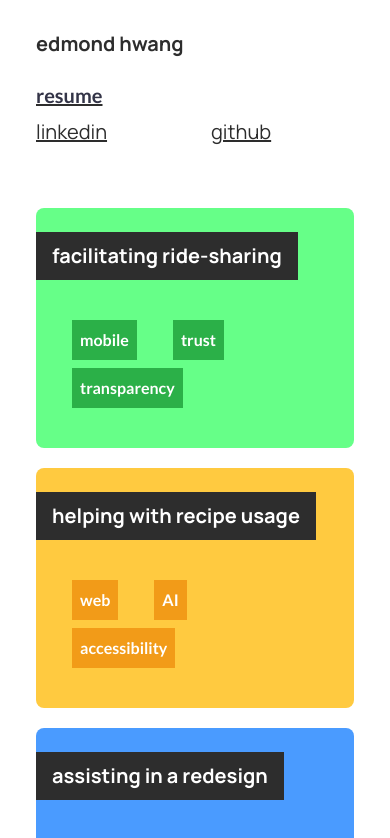
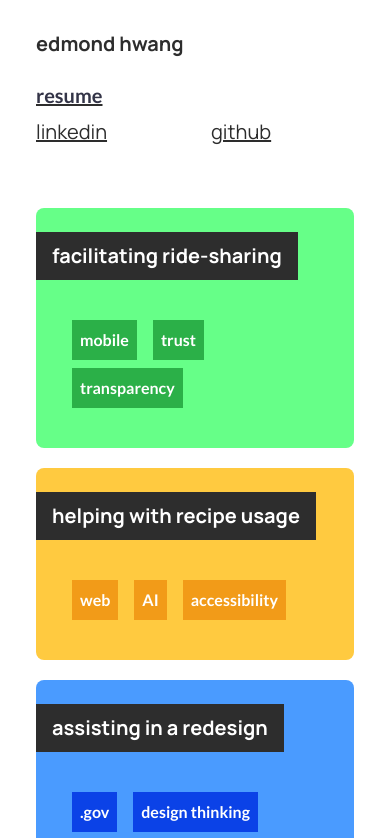
Before and after one commit to edhwang90/vite-portfolio, a React (Vite) app: page / in a window 390 px wide. Shown: the top 838 px of the page. Built offline with nearby package versions, Linux system fonts and the light colour scheme.

Commit message:
mobile
mobile device vs responsive css

```diff
--- a/src/styles/home.scss
+++ b/src/styles/home.scss
@@ -127,6 +127,7 @@
 
       li {
         padding: 4px 8px;
+        margin-right: 16px;
       }
 
       li:first-of-type {
```
